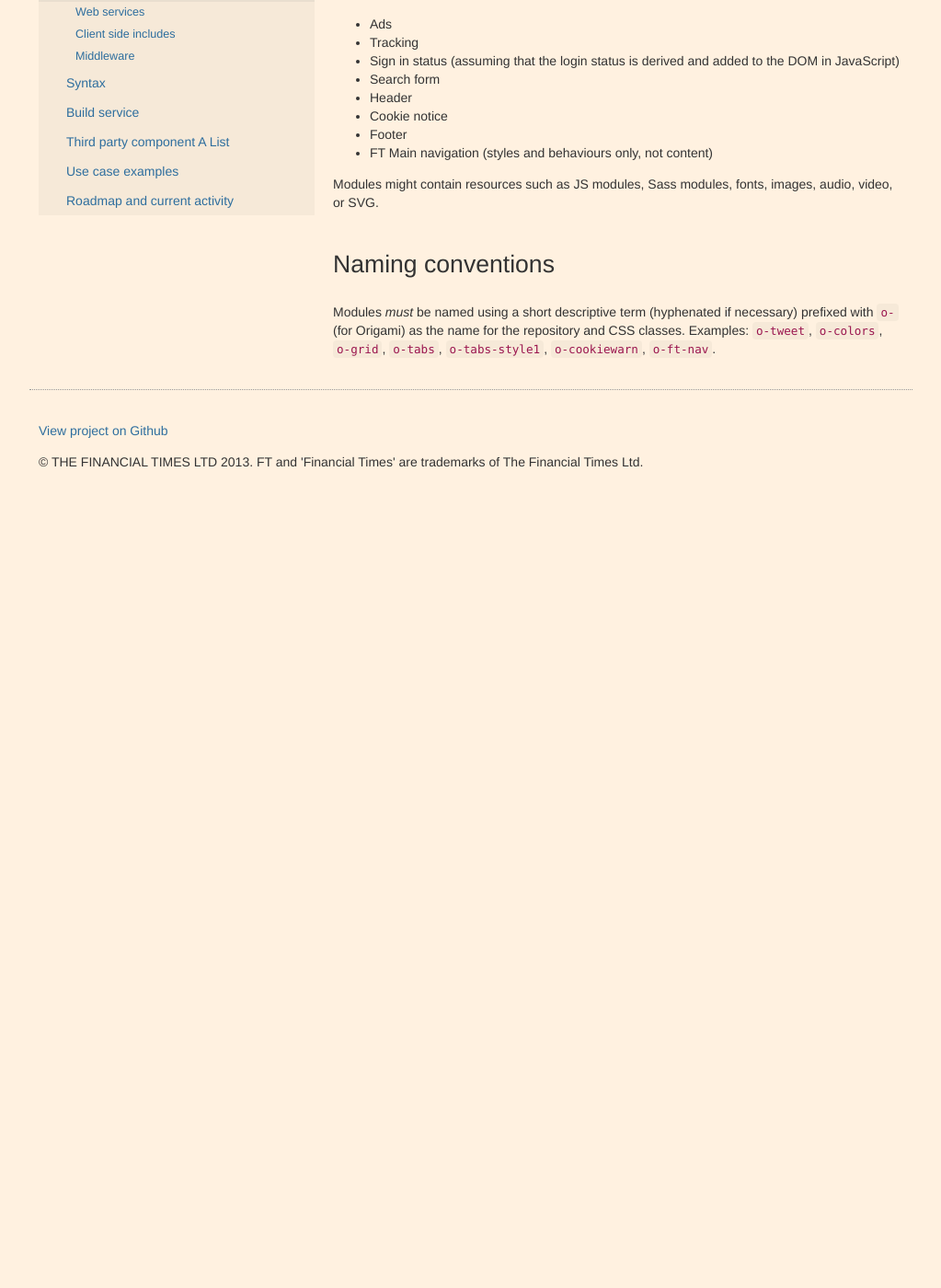
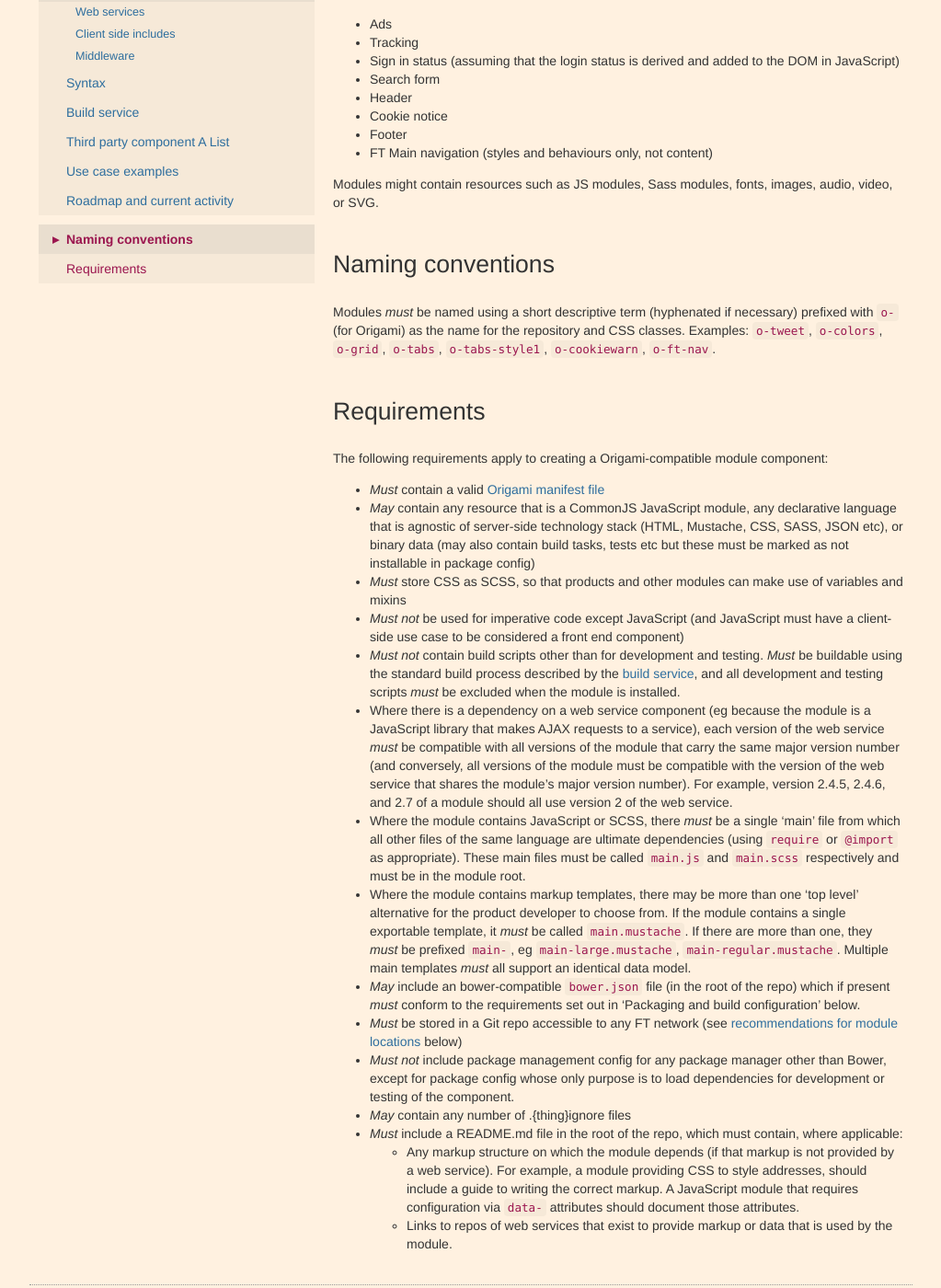
Before and after one commit to Financial-Times/ft-origami, a Jekyll site: the page built from docs/component-types/modules.md, in a window 1280 px wide and 1400 px high, scrolled down 329 px. Shown: the whole window at 92% size, without its empty margins (128-1151 px from the left). Built offline with Jekyll 4.4.1, drawn with Linux system fonts in a browser that asks for light colours; nearby versions of some CDN libraries; before the commit the page ends 900 px from its top, so only the background shows below that.

Commit message:
Slowly adding content back

```diff
--- a/docs/component-types/modules.md
+++ b/docs/component-types/modules.md
@@ -25,6 +25,27 @@ Modules might contain resources such as JS modules, Sass modules, fonts, images,
 Modules *must* be named using a short descriptive term (hyphenated if necessary) prefixed with `o-` (for Origami) as the name for the repository and CSS classes.  Examples: `o-tweet`, `o-colors`, `o-grid`, `o-tabs`, `o-tabs-style1`, `o-cookiewarn`, `o-ft-nav`.
 
 
+## Requirements
+
+The following requirements apply to creating a Origami-compatible module component:
+
+* *Must* contain a valid [Origami manifest file]({{site.baseurl}}/docs/syntax/origamiconfig)
+* *May* contain any resource that is a CommonJS JavaScript module, any declarative language that is agnostic of server-side technology stack (HTML, Mustache, CSS, SASS, JSON etc), or binary data (may also contain build tasks, tests etc but these must be marked as not installable in package config)
+* *Must* store CSS as SCSS, so that products and other modules can make use of variables and mixins
+* *Must not* be used for imperative code except JavaScript (and JavaScript must have a client-side use case to be considered a front end component)
+* *Must not* contain build scripts other than for development and testing.  *Must* be buildable using the standard build process described by the [build service]({{site.baseurl}}/docs/build-service/), and all development and testing scripts *must* be excluded when the module is installed.
+* Where there is a dependency on a web service component (eg because the module is a JavaScript library that makes AJAX requests to a service), each version of the web service *must* be compatible with all versions of the module that carry the same major version number (and conversely, all versions of the module must be compatible with the version of the web service that shares the module's major version number).  For example, version 2.4.5, 2.4.6, and 2.7 of a module should all use version 2 of the web service.
+* Where the module contains JavaScript or SCSS, there *must* be a single 'main' file from which all other files of the same language are ultimate dependencies (using `require` or `@import` as appropriate).  These main files must be called `main.js` and `main.scss` respectively and must be in the module root.
+* Where the module contains markup templates, there may be more than one 'top level' alternative for the product developer to choose from.  If the module contains a single exportable template, it *must* be called `main.mustache`.  If there are more than one, they *must* be prefixed `main-`, eg `main-large.mustache`, `main-regular.mustache`.  Multiple main templates *must* all support an identical data model.
+* *May* include an bower-compatible `bower.json` file (in the root of the repo) which if present *must* conform to the requirements set out in 'Packaging and build configuration' below.
+* *Must* be stored in a Git repo accessible to any FT network (see [recommendations for module locations](#where-to-store-modules) below)
+* *Must not* include package management config for any package manager other than Bower, except for package config whose only purpose is to load dependencies for development or testing of the component.
+* *May* contain any number of .{thing}ignore files
+* *Must* include a README.md file in the root of the repo, which must contain, where applicable:
+	* Any markup structure on which the module depends (if that markup is not provided by a web service).  For example, a module providing CSS to style addresses, should include a guide to writing the correct markup.  A JavaScript module that requires configuration via `data-` attributes should document those attributes.
+	* Links to repos of web services that exist to provide markup or data that is used by the module.
+
+
 
 [1]: https://github.com/commonjs/commonjs/blob/master/docs/specs/modules/1.0.html.markdown
 [3]: http://semver.org/
```
